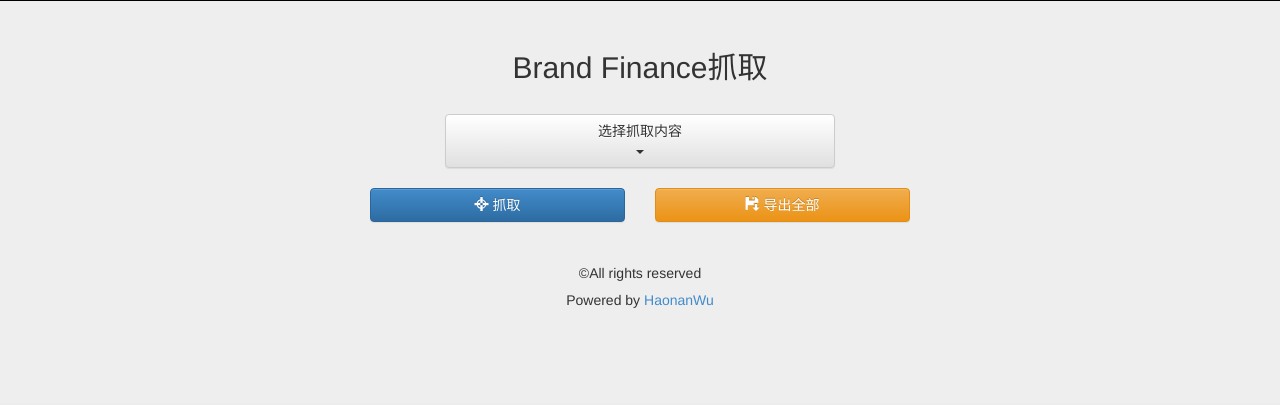
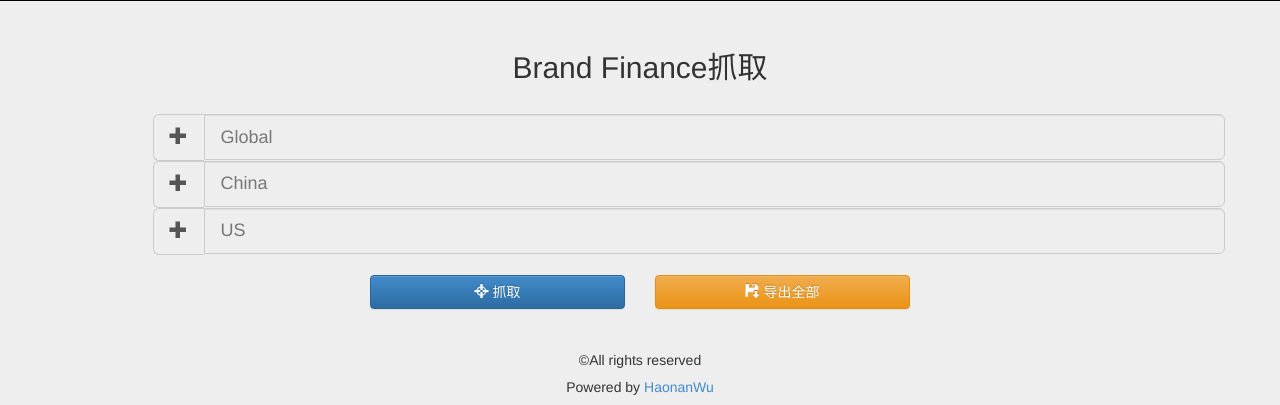
Before and after one commit to Mr-Phoebe/SpiderManagement, a Django app: page /brand_finance/ in a window 1280 px wide. Shown: the part 397-802 px from the top of the page. Before the commit the page ends 705 px from the top, so only its background shows below. Run offline with Django 3.2, Linux system fonts and the light colour scheme; some libraries are stand-ins or nearby versions.

Commit message:
modify brand crawler

```diff
--- a/management/urls.py
+++ b/management/urls.py
@@ -18,4 +18,6 @@ urlpatterns = [
     url(r'^douban/crawle/$', views.douban, name='crawle_douban'),
     url(r'^douban/download/$', views.download_douban, name='download_douban'),
     url(r'^brand_finance/$', views.view_brand_finance, name='view_brand_finance'),
+    url(r'^brand_finance/crawle/$', views.brand_finance, name='crawle_brand_finance'),
+    url(r'^brand_finance/download/$', views.download_brand_finance, name='download_brand_finance'),
 ]
--- a/management/views.py
+++ b/management/views.py
@@ -7,7 +7,7 @@ from django.core.paginator import Paginator, EmptyPage, PageNotAnInteger
 from management.models import MyUser, Task, TaskFile
 from django.core.urlresolvers import reverse
 from crawler.get_bs4 import crawler
-from crawler.demo import crawle_douban
+from crawler.demo import crawle_douban, crawle_brand_finance
 from crawler.get_function import *
 from SP.settings import STATIC_ROOT
 import csv
@@ -181,6 +181,14 @@ def douban(request):
         return JsonResponse({'code': 0})
     return JsonResponse({'code': 1})
 
+
+@login_required
+def brand_finance(request):
+    if request.method == 'POST':
+        crawle_brand_finance()
+        return JsonResponse({'code': 0})
+    return JsonResponse({'code': 1})
+
 @login_required
 def crawl(request):
     if request.method == 'POST':
@@ -213,7 +221,6 @@ def crawl(request):
 
 def download(request):
     file_path = os.path.join(STATIC_ROOT, "data\\").replace('\\', '/')
-    print("doown")
     if request.method == 'POST':
         id = request.POST.get('task_id', '')
         zip_name = make_zip(file_path, id)
@@ -225,6 +232,14 @@ def download_douban(request):
     file_path = os.path.join(STATIC_ROOT, "data\\").replace('\\', '/')
     if request.method == 'POST':
         zip_name = make_zip(file_path, '0')
+        return JsonResponse({'code': 0, 'url': '/static/data/' + zip_name})
+    return JsonResponse({'code': 1})
+
+
+def download_brand_finance(request):
+    file_path = os.path.join(STATIC_ROOT, "data\\").replace('\\', '/')
+    if request.method == 'POST':
+        zip_name = make_zip(file_path, '-1')
         return JsonResponse({'code': 0, 'url': '/static/data/' + zip_name})
     return JsonResponse({'code': 1})
 
--- a/templates/management/brand_finance.html
+++ b/templates/management/brand_finance.html
@@ -5,31 +5,33 @@
                 <h2 class="text-center">Brand Finance抓取</h2>
                 <br>
                 <div class="row">
-                    <div class="col-md-offset-4 dropdown">
-                        <button class="btn btn-default dropdown-toggle" type="button" data-toggle="dropdown"
-                                aria-haspopup="true" aria-expanded="true" style="margin:0 auto;width:50%;height:100%;">
-                            <div id="select">选择抓取内容</div>
-                            <span class="caret"></span>
-                        </button>
-                        <ul class="dropdown-menu" aria-labelledby="drop1">
-                            <li><a href="#">1. Action</a></li>
-                            <li><a href="#">2. Another action</a></li>
-                            <li><a href="#">3. Something else here</a></li>
-                            <li><a href="#">4. Separated link</a></li>
-                        </ul>
+                    <div class="input-group input-group-lg col-md-offset-1">
+                    <span class="input-group-addon" id="sizing-addon1"><span
+                            class="glyphicon glyphicon-plus">   </span></span>
+                        <input class="form-control" type="text" placeholder="Global" readonly>
+                    </div>
+                    <div class="input-group input-group-lg col-md-offset-1">
+                    <span class="input-group-addon" id="sizing-addon1"><span
+                            class="glyphicon glyphicon-plus">   </span></span>
+                        <input class="form-control" type="text" placeholder="China" readonly>
+                    </div>
+                    <div class="input-group input-group-lg col-md-offset-1">
+                    <span class="input-group-addon" id="sizing-addon1"><span
+                            class="glyphicon glyphicon-plus">   </span></span>
+                        <input class="form-control" type="text" placeholder="US" readonly>
                     </div>
                     <!-- /.col-md-6 -->
                 </div>
                 <br>
                 <div class="form-group  col-md-offset-3">
                     <div class="col-md-4">
-                        <button class="btn btn btn-primary btn-block" type="crawl" onclick=""><span
+                        <button class="btn btn btn-primary btn-block" type="crawl" onclick="begin_crawl()"><span
                                 class="glyphicon glyphicon-screenshot"></span> 抓取
                         </button>
                     </div>
                     <div class="col-md-4">
                         <!-- <a href="/static/data/zip0.zip"> -->
-                        <button class="btn btn btn-warning btn-block" type="export" onclick=""><span
+                        <button class="btn btn btn-warning btn-block" type="export" onclick="begin_download()"><span
                                 class="glyphicon glyphicon-floppy-save"></span> 导出全部
                         </button>
                         <!-- </a> -->
@@ -39,34 +41,12 @@
         </div>
     </div>
     <script>
-        var li = document.getElementsByTagName("li");
-        for (var i = 0; i < li.length; i++) {
-            getConsole(i);
-        }
-
-        function getConsole(i) {
-            li[i].addEventListener("click", function () {
-                var select = document.getElementById("select")
-                select.innerHTML = $(this).text()
-            });
-        }
-
         function getCookie(name) {
             var arr, reg = new RegExp("(^| )" + name + "=([^;]*)(;|$)");
             if (arr = document.cookie.match(reg)) return unescape(arr[2]);
             else return null;
         }
         begin_crawl = function () {
-            var Check1 = document.getElementById("movie_crawler")
-            var Check2 = document.getElementById("book_crawler")
-            if (Check1.checked) {
-                var method = 'true'
-            } else if (Check2.checked) {
-                var method = 'false'
-            } else {
-                alert('请选择抓取方式')
-            }
-
             $(function () {
                 $.ajaxSetup({
                     headers: {
@@ -74,9 +54,7 @@
                     }
                 });
             });
-            $.post('/douban/crawle/', {
-                    task_method: method,
-                },
+            $.post('/brand_finance/crawle/', {},
                 function (rep) {
                     if (rep['code'] == 0) {
                         alert('抓取成功');
@@ -94,7 +72,7 @@
                     }
                 });
             });
-            $.post('/douban/download/', {},
+            $.post('/brand_finance/download/', {},
                 function (rep) {
                     if (rep['code'] == 0) {
                         window.location.href = rep['url']
```
Also changed, not shown: crawler/demo.py (+13 -6 lines), crawler/dfs_tree.py (+7 -0 lines).
